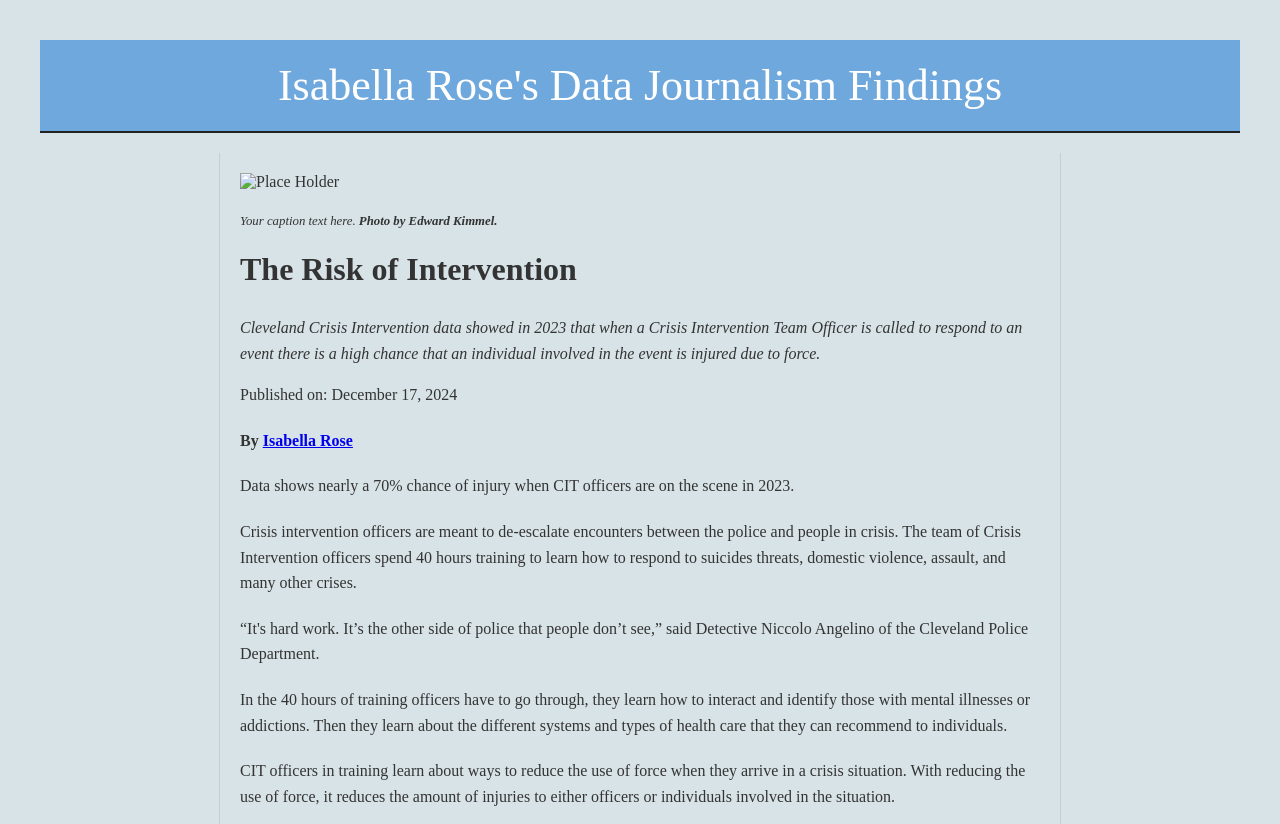
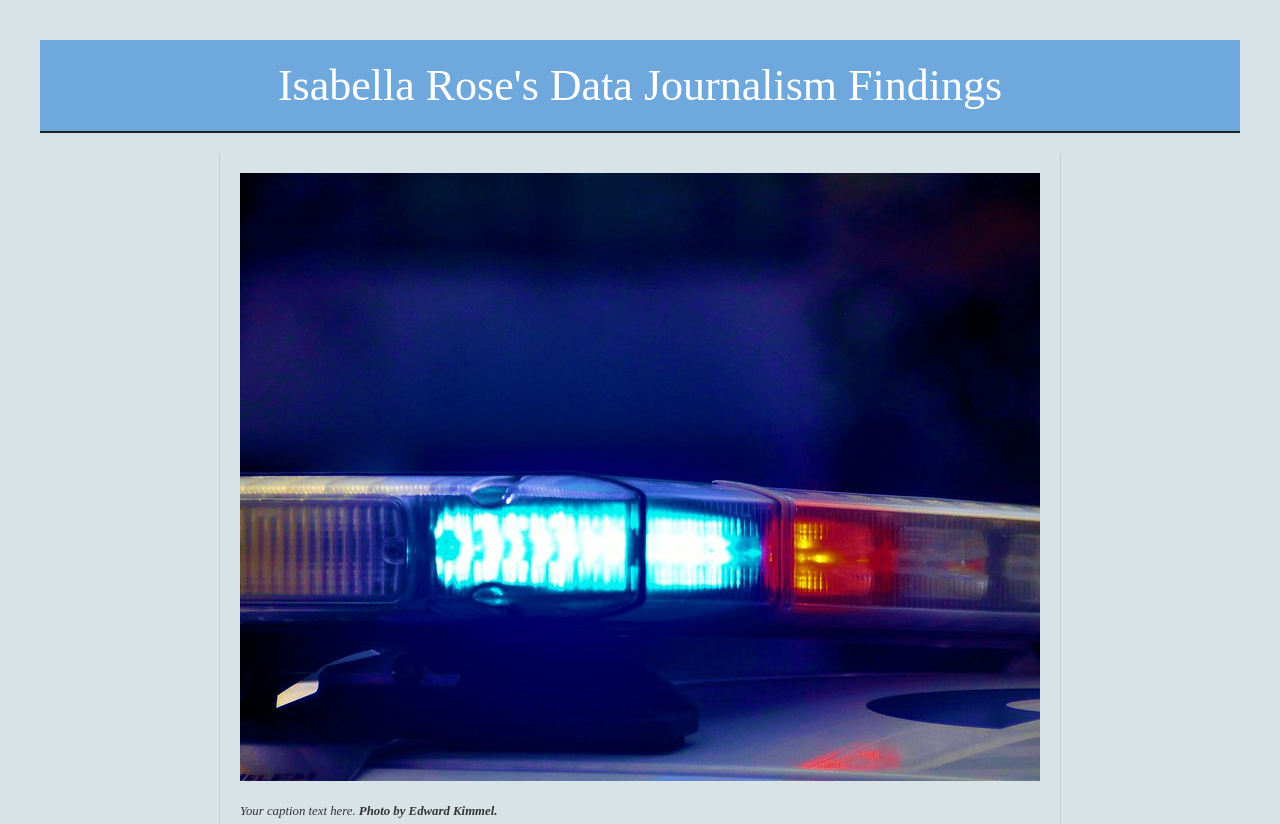
Before and after one commit to izzygrose/Isabella-Rose-s-Data-Findings, a plain HTML site: page index.html in a window 1280 px wide. Shown: the top 824 px of the page. Drawn offline with Linux system fonts and the light colour scheme.

Commit message:
Update index.html
trying to add the photo

```diff
--- a/index.html
+++ b/index.html
@@ -18,7 +18,7 @@
     <header>Isabella Rose's Data Journalism Findings</header>
 
     <article>
-        <img src="images/policelights.jpg" alt="Place Holder"> <!-- Adds your image and alternative text for people with screen readers -->
+        <img src="https://github.com/izzygrose/Isabella-Rose-s-Data-Findings/blob/main/policelights.jpg" alt="Place Holder"> <!-- Adds your image and alternative text for people with screen readers -->
          <p class="caption">Your caption text here. <span class="photo-credit">Photo by Edward Kimmel.</span></p>
 
         <h1>The Risk of Intervention</h1>
```
